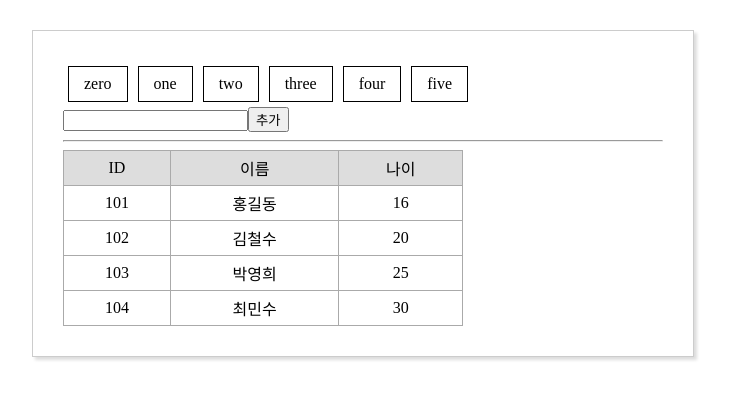
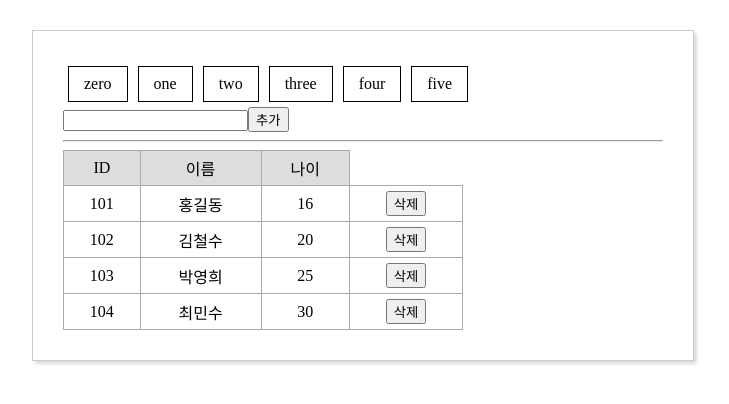
Before and after one commit to junseok0304/frontend26_1, a Vue app in the folder vue1/chap06/vue_app6/: page / in a window 1280 px wide. Shown: the top 404 px of the page, without its empty margins (277-1006 px from the left). Built offline with nearby package versions, Linux system fonts and the light colour scheme.

Commit message:
06Vue_project: MyList2 객체배열수정 (삭제)구현

```diff
--- a/vue1/chap06/vue_app6/src/MyList2.vue
+++ b/vue1/chap06/vue_app6/src/MyList2.vue
@@ -1,5 +1,12 @@
 <script setup>
-const persons = [{ id: 101, name: "홍길동", age: 16 }, { id: 102, name: "김철수", age: 20 }, { id: 103, name: "박영희", age: 25 }, { id: 104, name: "최민수", age: 30 }];
+import { ref } from 'vue';
+const persons = ref ([{ id: 101, name: "홍길동", age: 16 }, { id: 102, name: "김철수", age: 20 }, { id: 103, name: "박영희", age: 25 }, { id: 104, name: "최민수", age: 30 }]);
+
+function remove(index) {
+    if (confirm("삭제하시겠습니까?")){
+        persons.value.splice(index,1);
+    }
+}
 </script>
 
 <template>
@@ -13,6 +20,7 @@ const persons = [{ id: 101, name: "홍길동", age: 16 }, { id: 102, name: "김
             <td>{{ person.id }}</td>
             <td>{{ person.name }}</td>
             <td>{{ person.age }}</td>
+            <td><button type="button" v-on:click="remove(index)">삭제</button></td>
         </tr>
     </table>
 </template>
```
